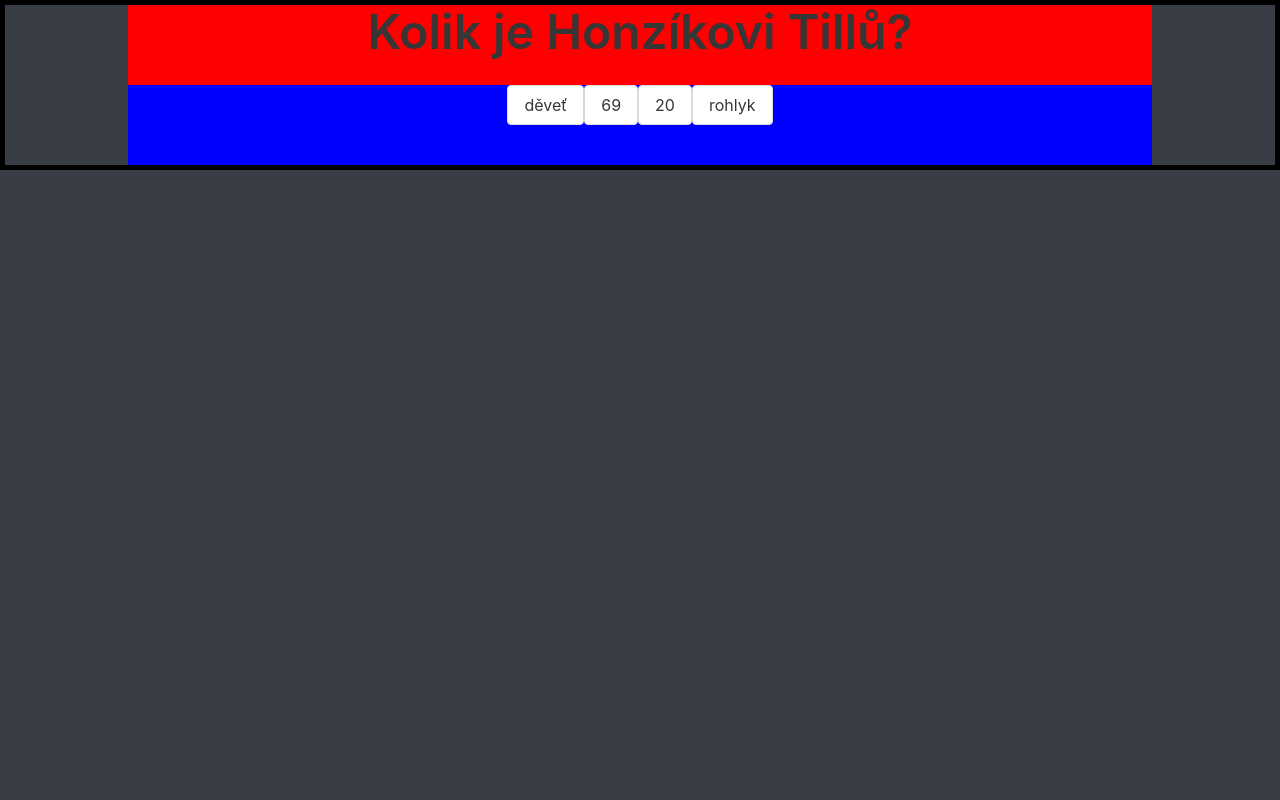
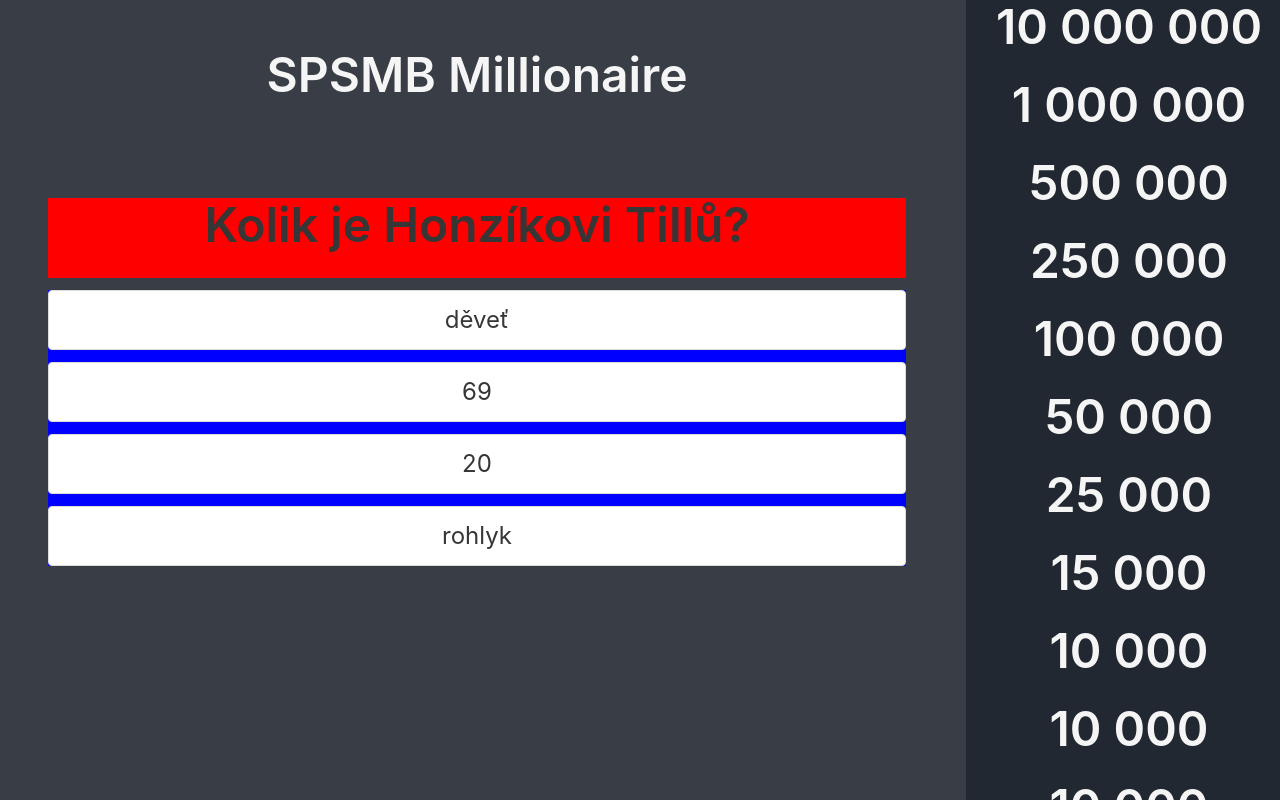
Before and after one commit to RadekPelikan/Millionaire, a plain HTML site: page index.html in a window 1280 px wide. Drawn offline with nearby package versions, Linux system fonts and the light colour scheme.

Commit message:
functioning buttons and layout

```diff
--- a/index.html
+++ b/index.html
@@ -9,20 +9,80 @@
     </head>
 
     <body>
-        <div id="contents">
-            <div id="level-wrapper">
-                <div id="question-wrapper">
-                    <h1 id="question" class="title is-1"></h1>
-                </div>
-                <div id="button-wrapper"></div>
+        <div class="columns">
+            <div class="column is-9">
+                <section class="section has-text-centered">
+                    <div class="container">
+                        <h1 class="title is-1 has-text-light">
+                            SPSMB Millionaire
+                        </h1>
+                    </div>
+                </section>
+
+                <section class="section">
+                    <div id="level-wrapper" class="has-text-centered">
+                        <div id="question-wrapper" class="has-text-centered">
+                            <h1 id="question" class="title is-1"></h1>
+                        </div>
+
+                        <div
+                            id="button-wrapper"
+                            class="container max-width"
+                        ></div>
+                    </div>
+                </section>
+            </div>
+
+            <div class="column" id="price-table">
+
+                <h1 class="title is-1 has-text-light has-text-centered">
+                    10 000 000
+                </h1>
+                <h1 class="title is-1 has-text-light has-text-centered">
+                    1 000 000
+                </h1>
+                <h1 class="title is-1 has-text-light has-text-centered">
+                    500 000
+                </h1>
+                <h1 class="title is-1 has-text-light has-text-centered">
+                    250 000
+                </h1>
+                <h1 class="title is-1 has-text-light has-text-centered">
+                    100 000
+                </h1>
+                <h1 class="title is-1 has-text-light has-text-centered">
+                    50 000
+                </h1>
+                <h1 class="title is-1 has-text-light has-text-centered">
+                    25 000
+                </h1>
+                <h1 class="title is-1 has-text-light has-text-centered">
+                    15 000
+                </h1>
+                <h1 class="title is-1 has-text-light has-text-centered">
+                    10 000
+                </h1>
+                <h1 class="title is-1 has-text-light has-text-centered">
+                    10 000
+                </h1>
+                <h1 class="title is-1 has-text-light has-text-centered">
+                    10 000
+                </h1>
+                <h1 class="title is-1 has-text-light has-text-centered">
+                    10 000
+                </h1>
+                <h1 class="title is-1 has-text-light has-text-centered">
+                    10 000
+                </h1>
+                <h1 class="title is-1 has-text-light has-text-centered">
+                    10 000
+                </h1>
+                <h1 class="title is-1 has-text-light has-text-centered">
+                    10 000
+                </h1>
             </div>
         </div>
-        <div class="columns">
-            <!-- <div class="column is-four-fifths-desktop"></div> -->
-            <div class="column is-offset-8 is-2 is-full-mobile">
-                <button class="button is-fullwidth" id="next-level">Next question</button>
-            </div>
-        </div>
+
         <script src="res/js/main.js"></script>
     </body>
 </html>
--- a/res/js/main.js
+++ b/res/js/main.js
@@ -1,7 +1,6 @@
-const initSlide = document.getElementById("next-level");
 const levelBlock = document.getElementById("level-wrapper");
 const questionText = document.getElementById("question");
-const buttonsBLock = document.getElementById("button-wrapper");
+const buttonsBlock = document.getElementById("button-wrapper");
 
 // TODO: Multiple correct answers
 let answerButtons;
@@ -13,7 +12,7 @@ let hasAnswered = false;
 const readFile = async () => {
     try {
         const file = await fetch("res/data/data.json");
-        console.log("Json load successful")
+        await console.log("Json load successful");
         return await file.json();
     } catch (e) {
         return readFileGitHub();
@@ -47,24 +46,25 @@ const HandleNextQuestion = async () => {
         hasAnswered = false;
     }, 2100);
 };
-initSlide.onclick = () => {
-    currentQ = 0;
-    HandleNextQuestion();
-};
 
 const generateButtons = async () => {
     answerButtons = [];
-    buttonsBLock.innerHTML = "";
-    await questionsJson[currentQ]["answers"].forEach((text, index) => createButton(text, index));
-}
+    buttonsBlock.innerHTML = "";
+    await questionsJson[currentQ]["answers"].forEach((text, index) =>
+        createButton(text, index)
+    );
+};
 
 const createButton = (answerText, index) => {
     let button = document.createElement("button");
+
     button.dataset.id = index;
     button.onclick = checkAnswer;
-    buttonsBLock.appendChild(button);
     button.innerText = answerText;
-    button.classList.add("button");
+
+    button.classList.add("button","is-fullwidth", "is-large", "my-3");
+
+    buttonsBlock.appendChild(button);
     answerButtons.push(button);
 };
 
@@ -75,15 +75,15 @@ const checkAnswer = () => {
     if (button.dataset.id == parseInt(questionsJson[currentQ].correctAns) - 1) {
         button.classList.add("is-success");
     } else {
-        button.classList.add("is-danger")
+        button.classList.add("is-danger");
     }
     hasAnswered = true;
 
     setTimeout(() => {
         HandleNextQuestion();
         currentQ++;
-    }, 1000)
-}
+    }, 1000);
+};
 
 window.onload = async () => {
     questionsJson = await readFile();
--- a/res/scss/style.scss
+++ b/res/scss/style.scss
@@ -4,6 +4,7 @@ $base-color: #393e46;
 $darker-color: #222831;
 $highlight-color: #ffd369;
 $subtext-color: #eeeeee;
+
 
 html,
 body {
@@ -14,28 +15,26 @@ body {
     overflow: hidden;
 }
 
-@mixin center {
-    display: flex;
-    justify-content: center;
+#level-wrapper {
+    z-index: 1;
+}
+
+#price-table {
+    z-index: 2;
+    background-color: $darker-color;
 }
 
 #question-wrapper {
-    @include center();
-    width: 80vw;
     height: 5em;
     background-color: red;
+    margin: 0;
 }
 
 #button-wrapper {
-    @include center();
-    width: 80vw;
-    height: 5em;
     background-color: blue;
 }
 
 #contents {
-    @include center();
-    width: 100%;
     border: 5px solid black;
 }
 
@@ -43,9 +42,10 @@ body {
     animation: slide 2s forwards;
 }
 
-#next-level {
-    display: none;
+.ans-button {
+    clear: both;
 }
+
 
 @keyframes slide {
     50% {
```
Also changed, not shown: res/scss/style.css, 1 other file.
